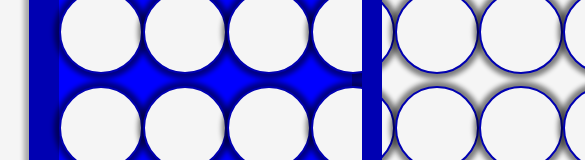
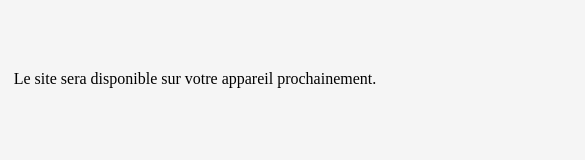
Before and after one commit to Nuno-Moreira-Ribeiro/puissance4, a plain HTML site: page index.html in a window 390 px wide. Shown: the part 343-503 px from the top of the page, 585 px wide, since content can reach past the window. Drawn offline with Linux system fonts and the light colour scheme.

Commit message:
Ajout de la media querie pour les telephones

```diff
--- a/index.html
+++ b/index.html
@@ -8,6 +8,7 @@
     <title>puissance4</title>
   </head>
   <body>
+    <div class="main">
       <div class="head">
         <div class="side"></div>
         <div id="purposeContainer" data-row="10">
@@ -83,5 +84,11 @@
         </div>
         <div id="rightPost"></div>
       </div>
+    </div>
+    <div id="erreur">
+      <p id="messageErreur">
+        Le site sera disponible sur votre appareil prochainement.
+      </p>
+    </div>
   </body>
 </html>
--- a/style.css
+++ b/style.css
@@ -3,11 +3,18 @@ body {
     height: 100vh;
     background-color: whitesmoke;
     overflow: hidden;
+    margin: 0;
+}
+
+.main {
     display: flex;
     flex-direction: column;
     justify-content: center;
     align-items: center;
-    margin: 0;
+}
+
+#messageErreur {
+    display: none;
 }
 
 #container {
@@ -93,3 +100,20 @@ body {
     background-color: whitesmoke;
     border-radius: 100%;
 }
+
+@media screen and (max-width:900px) {
+    .main {
+        display: none;
+    }
+
+    #erreur {
+        height: 100vh;
+        display: flex;
+        justify-content: center;
+        align-items: center;
+    }
+
+    #messageErreur {
+        display: block;
+    }
+}
```
Lines whose indentation alone changed are shown as unchanged.
